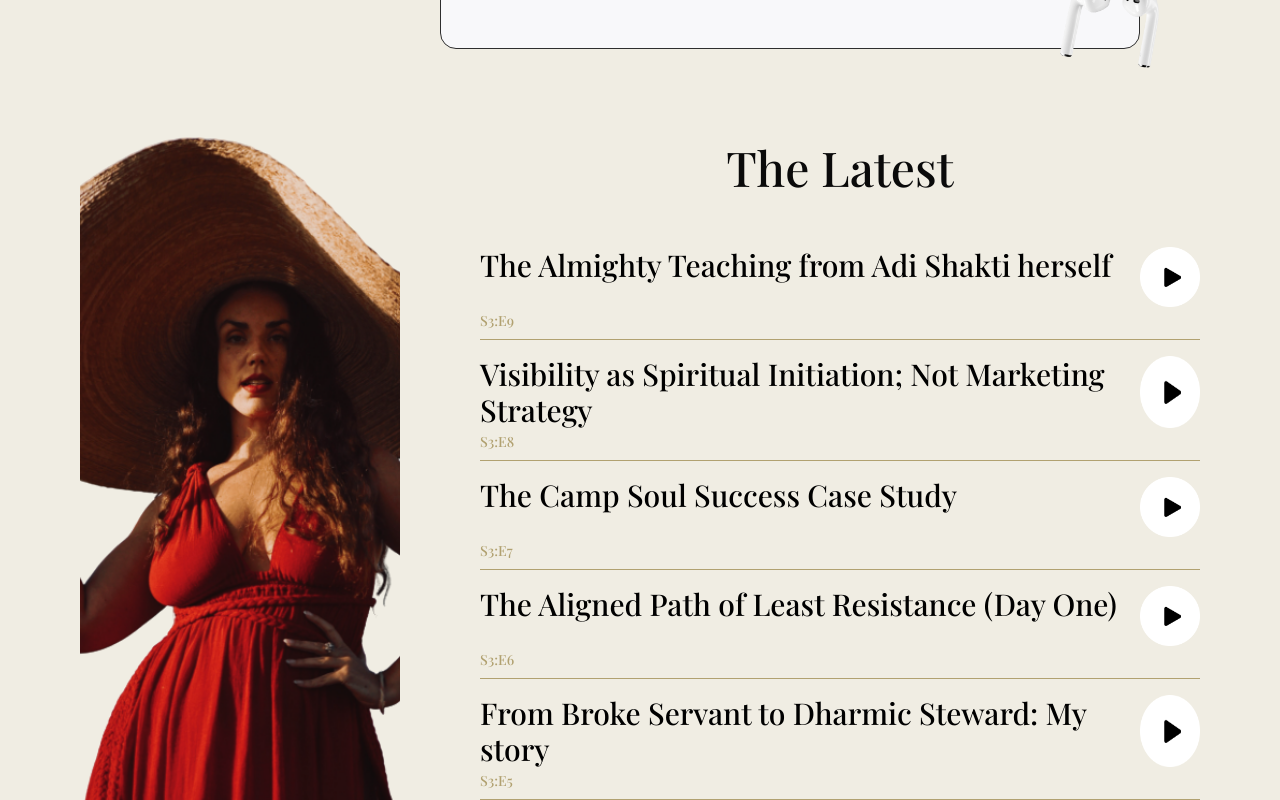
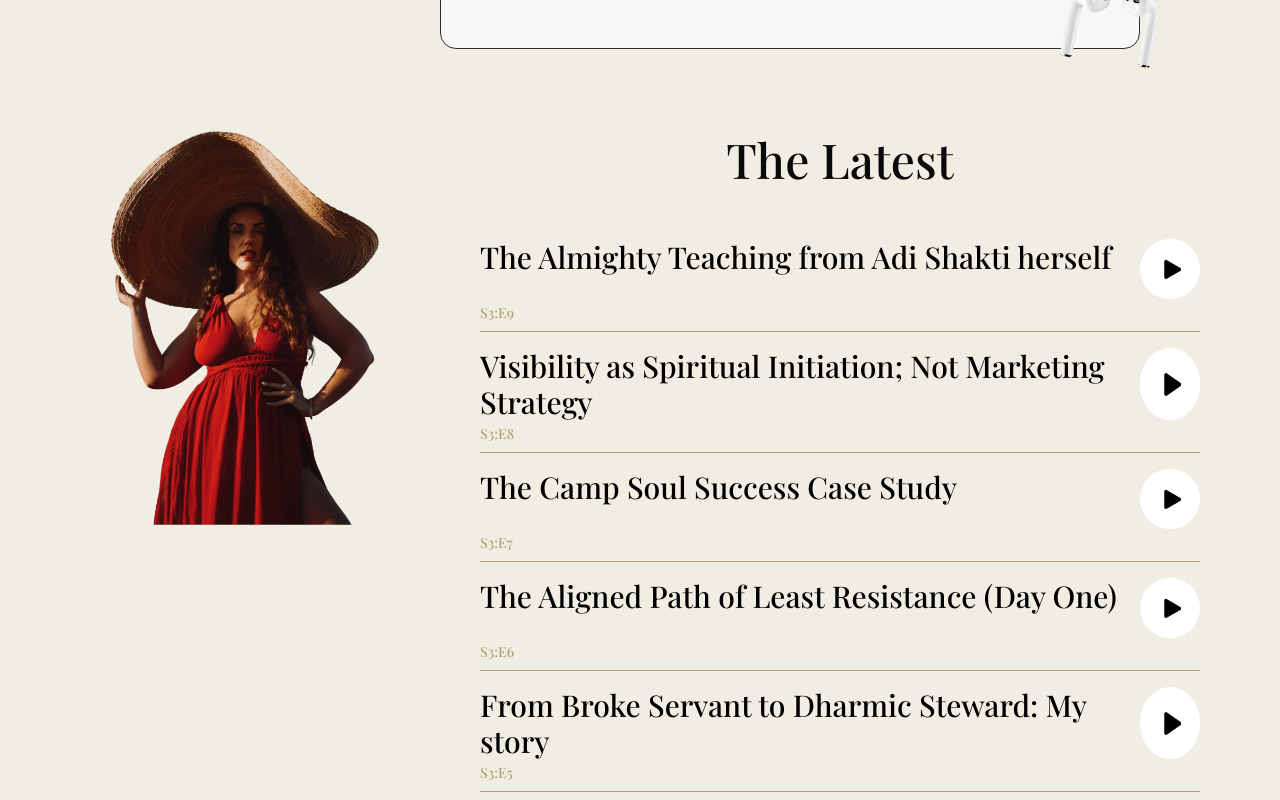
Before and after one commit to crackingdemon/soulwork, a Next.js app: page / in a window 1280 px wide. Shown: the part 9120-9920 px from the top of the page. Built offline with nearby package versions, Linux system fonts and the light colour scheme; a web font is replaced by a local one.

Commit message:
minor change

```diff
--- a/app/components/home/podcast2.tsx
+++ b/app/components/home/podcast2.tsx
@@ -96,30 +96,21 @@ function Podcast2() {
         </div>
       </div>
 
-      <div className="grid grid-cols-1 md:grid-cols-3 px-4 gap-20 pt-4 pb-0 bg-[var(--pre-primary)]/30 sm:px-10 md:px-20 min-h-screen">
-        <div className="relative h-full min-h-[70vh] sm:min-h-screen">
-          <Image
-            src="/latest-podcast.svg"
-            alt="Adi"
-            fill
-            className="object-contain sm:object-cover object-bottom md:object-center z-1"
-            priority
-          />
-        </div>
-        {/* <div className="col-span-1 h-full">
+      <div className="grid grid-cols-1 md:grid-cols-3 px-4 gap-2 md:gap-20 pt-4 pb-0 bg-[var(--pre-primary)]/30 sm:px-10 md:px-20 min-h-screen">
+        <div className="col-span-1 h-full">
           <Image
             src={"/latest-podcast.svg"}
             width={1080}
             height={1920}
             alt="movie"
-            className="hidden md:block w-full h-full object-top"
+            className="hidden md:block w-full min-h-80 object-contain"
           />
-        </div> */}
+        </div>
 
         <div className="col-span-2 flex flex-col justify-center playfair-bold pb-10 ">
           <h1 className="md:text-center text-5xl md:mt-0 mb-10">The Latest</h1>
 
-          <div className="text-black text-2xl md:text-3xl">
+          <div className="text-black text-2xl sm:text-2xl  md:text-3xl">
             <Link
               className="pt-4 pb-8 border-b-[1px] border-b-[var(--primary)] flex justify-between relative group"
               href={
```
